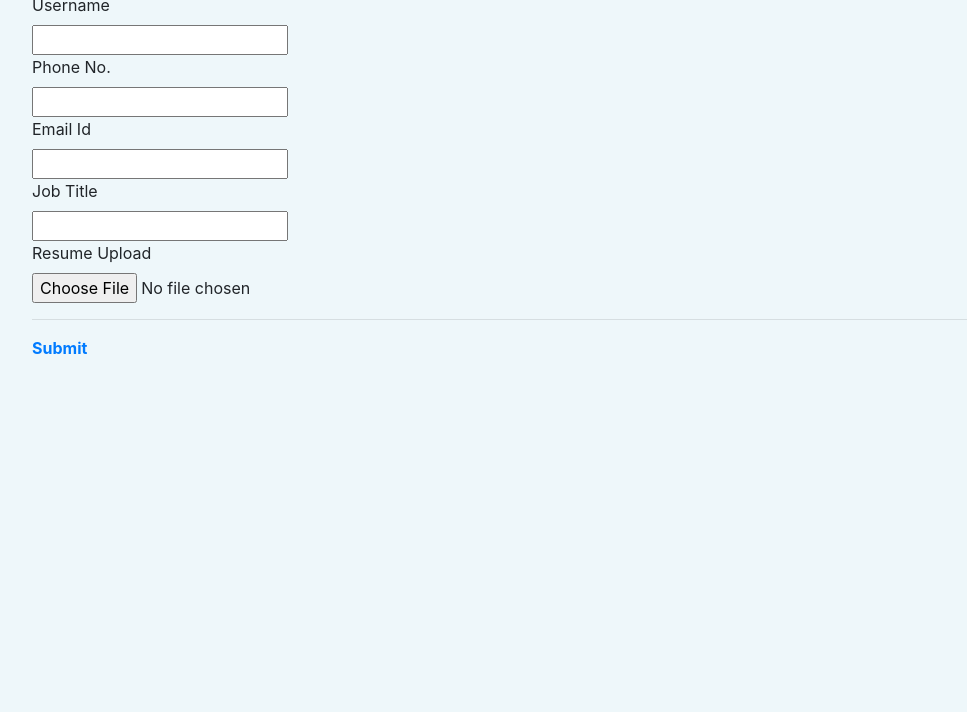
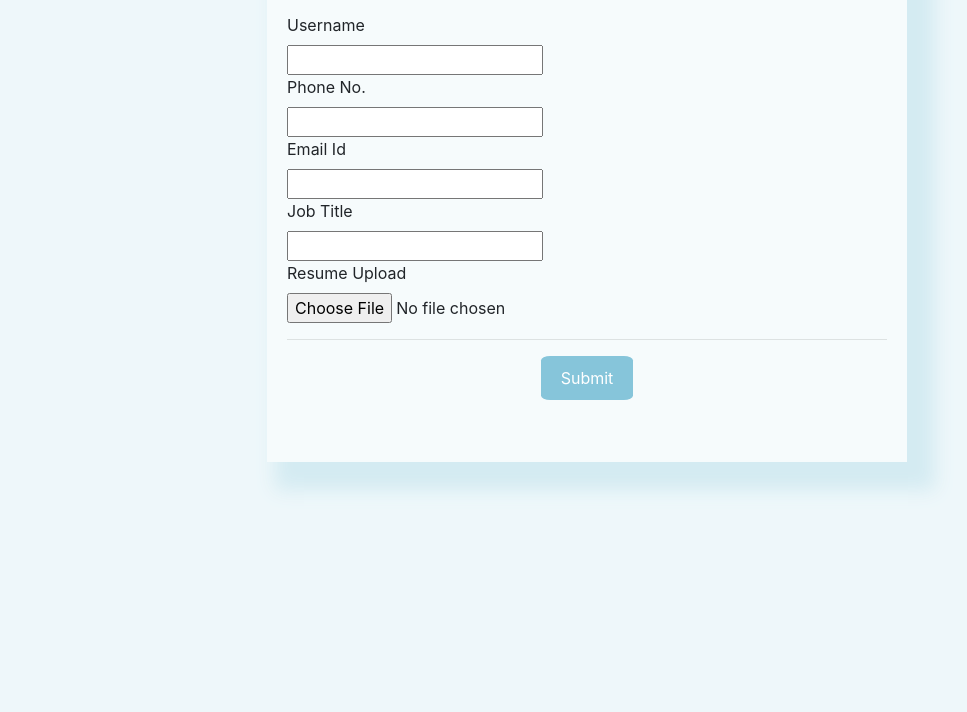
Before and after one commit to AyushiISrivastava/profile, a website: page profile.html in a window 1280 px wide. Shown: the part 88-800 px from the top of the page, without its empty margins (53-1020 px from the left). Drawn offline with nearby package versions, Linux system fonts and the light colour scheme; files that its build step writes are made by us from their sources.

Commit message:
Included CSS

```diff
--- /dev/null
+++ b/profile.css
@@ -0,0 +1,32 @@
+#formDiv {
+	background: #F6FBFC;
+	width: 50%;
+	padding: 20px;
+	box-shadow: 18px 18px 18px 10px #D4EBF2;
+	height: 550px;
+}
+
+body {
+	background-color:#EEF7FA;
+}
+
+a:link, a:visited {
+  background-color: #86C5DA;
+  color: white;
+  padding: 10px 20px;
+  border: 10px;
+  text-align: center;
+  text-decoration: none;
+  display: inline-block;
+  border-radius: 10%;
+  text-align:center;
+}
+
+a:hover, a:active {
+  background-color: #72BCD4;
+  font-size: 18px
+}
+
+p, h1{
+	text-align: center
+}
--- a/profile.html
+++ b/profile.html
@@ -5,13 +5,14 @@
     <meta name="viewport"
       content="width=device-width, initial-scale=1" />
       <link rel="stylesheet" href="https://maxcdn.bootstrapcdn.com/bootstrap/4.0.0/css/bootstrap.min.css">
+      <link rel="stylesheet" type="text/css" href="/css/profile.css">
 	  <script src="https://code.jquery.com/jquery-3.2.1.slim.min.js" integrity="sha384-KJ3o2DKtIkvYIK3UENzmM7KCkRr/rE9/Qpg6aAZGJwFDMVNA/GpGFF93hXpG5KkN" crossorigin="anonymous"></script>
 	  <script src="https://cdnjs.cloudflare.com/ajax/libs/popper.js/1.12.9/umd/popper.min.js" integrity="sha384-ApNbgh9B+Y1QKtv3Rn7W3mgPxhU9K/ScQsAP7hUibX39j7fakFPskvXusvfa0b4Q" crossorigin="anonymous"></script>
 	  <script src="https://maxcdn.bootstrapcdn.com/bootstrap/4.0.0/js/bootstrap.min.js" integrity="sha384-JZR6Spejh4U02d8jOt6vLEHfe/JQGiRRSQQxSfFWpi1MquVdAyjUar5+76PVCmYl" crossorigin="anonymous"></script>
     <title>User Profile</title>
   </head>
-  <body style="background-color:#EEF7FA;">
-	   	<div class="container">
+  <body>
+	   	<div class="container" id="formDiv">
 	   	<header>
 	   		<h1>Profile</h1><hr/>
 	   	</header>
@@ -27,7 +28,7 @@
 	   		<label>Resume Upload</label><br/>
 	   		<input type="file" id="resume" accept="application/pdf"/><br/>
 	   		<hr/>
-			<p><b><a href="" id="button">Submit</a></b></p>
+			<p><a href="" id="button">Submit</a></p>
 	   	</div></div>
 	</body>
 </html>
```
Also changed, not shown: app.js (+7 -1 lines).
